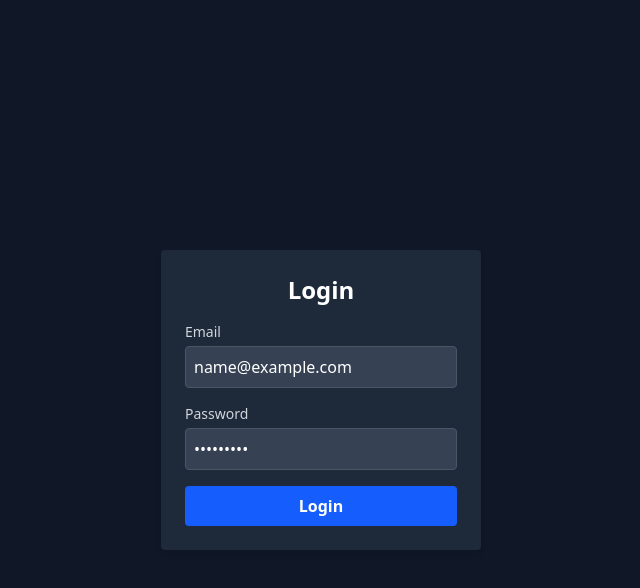
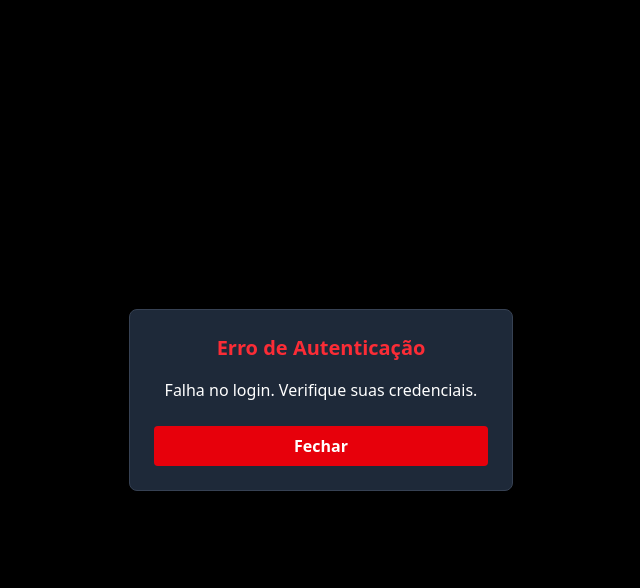
Before and after one commit to brunoschumacherf/portachat-client, a React (Vite) app: page /login in a window 1280 px wide. Both pictures are taken after typing "name@example.com", "Sample123" into the empty fields and a click on the button "Login". Shown: the top 588 px of the page, without its empty margins (319-959 px from the left). Built offline with nearby package versions, Linux system fonts and the light colour scheme; no server answers; what actioncable would draw is missing.

Commit message:
feat(POR-16): add modal error in login

```diff
--- a/src/pages/LoginPage.tsx
+++ b/src/pages/LoginPage.tsx
@@ -7,6 +7,9 @@ import '../index.css';
 export const LoginPage = () => {
   const [email, setEmail] = useState('');
   const [password, setPassword] = useState('');
+  const [showErrorModal, setShowErrorModal] = useState(false);
+  const [errorMessage, setErrorMessage] = useState('');
+
   const { login } = useAuth();
   const navigate = useNavigate();
 
@@ -16,7 +19,10 @@ export const LoginPage = () => {
       const response = await api.post('/auth/login', { email, password });
       login(response.data.token, response.data.user);
       navigate('/users');
-    } catch (error) {
+    } catch (error: any) {
+      const message = error.response?.data?.message || "Falha no login. Verifique suas credenciais.";
+      setErrorMessage(message);
+      setShowErrorModal(true);
       console.error("Login failed", error);
     }
   };
@@ -51,6 +57,20 @@ export const LoginPage = () => {
           Login
         </button>
       </form>
+      {showErrorModal && (
+        <div className="fixed inset-0 bg-black bg-opacity-60 flex items-center justify-center z-50">
+          <div className="bg-gray-800 p-6 rounded-lg shadow-xl w-96 text-center border border-gray-700">
+            <h2 className="text-xl font-bold mb-4 text-red-500">Erro de Autenticação</h2>
+            <p className="text-white mb-6">{errorMessage}</p>
+            <button
+              onClick={() => setShowErrorModal(false)}
+              className="w-full bg-red-600 hover:bg-red-700 text-white font-bold py-2 px-4 rounded focus:outline-none focus:ring-2 focus:ring-red-500"
+            >
+              Fechar
+            </button>
+          </div>
+        </div>
+      )}
     </div>
   );
 };
```
